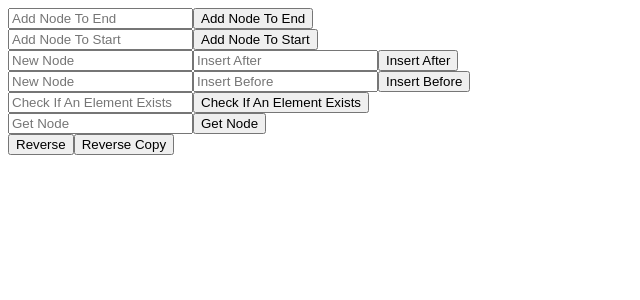
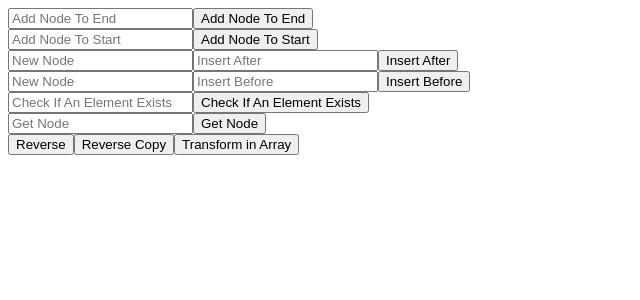
Before and after one commit to HenriqueFadoni/javis-interview, a React (Create React App) app: page / in a window 1280 px wide. Shown: the top 300 px of the page, without its empty margins (0-640 px from the left). Built offline with nearby package versions, Linux system fonts and the light colour scheme.

Commit message:
Transforming it in Array

```diff
--- a/src/App.tsx
+++ b/src/App.tsx
@@ -203,6 +203,24 @@ const App: FunctionComponent = () => {
     setReverseCopy({ ...reverseCopy, ...newList });
   }
 
+  const toArray = () => {
+    let listHead = { ...list.head };
+    let isDone = false;
+    const array = [];
+
+    while (!isDone) {
+      array.push(listHead);
+
+      if (listHead.next) {
+        listHead = { ...listHead.next };
+      } else {
+        isDone = true
+      }
+    }
+
+    console.log(array)
+  }
+
   return (
     <div>
       {
@@ -239,6 +257,7 @@ const App: FunctionComponent = () => {
         <DisplayNode list={reverseCopy} />
       }
       <button onClick={reverseCopyList}>Reverse Copy</button>
+      <button onClick={toArray}>Transform in Array</button>
     </div>
   );
 }
--- a/src/text.js
+++ b/src/text.js
@@ -115,8 +115,8 @@ const insertAfter = (node, data, list) => {
 /*
 (V) insertBefore(node: Node < T >, data: T) : void // inserts a new node containing data before the given node
 (V) reverse(): void // reverses the linked list in-place
-( ) reversed(): List < T > // returns a new copy of the current list, copied in reverse. The current list is unmodified.
-( ) toArray(): T[]
+(V) reversed(): List < T > // returns a new copy of the current list, copied in reverse. The current list is unmodified.
+(V) toArray(): T[]
 */
 
 let newList = new LinkedList();
```
